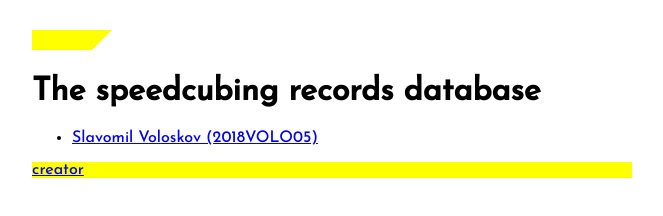
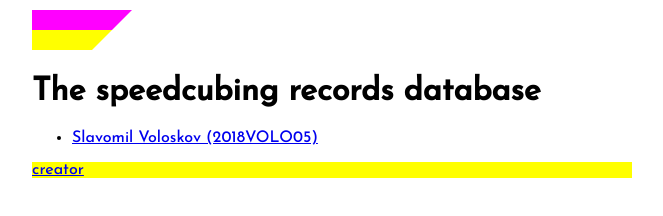
Before and after one commit to slavomil/records, a plain HTML site: page index.html in a window 1280 px wide. Shown: the whole page, without its empty margins (308-971 px from the left). Drawn offline with Linux system fonts and the light colour scheme.

Commit message:
Update index.html

```diff
--- a/index.html
+++ b/index.html
@@ -10,7 +10,7 @@
 </head>
 <body>
     <header>
-        <svg class='logo' width='100' height='55px>
+        <svg class='logo' width='100' height='55'>
         <polygon points='0,10 100,10 80,30 0,30' fill='magenta'></polygon>
         <polygon points='0,30 80,30 60,50 0,50' fill='yellow'></polygon>
         </svg>
```
